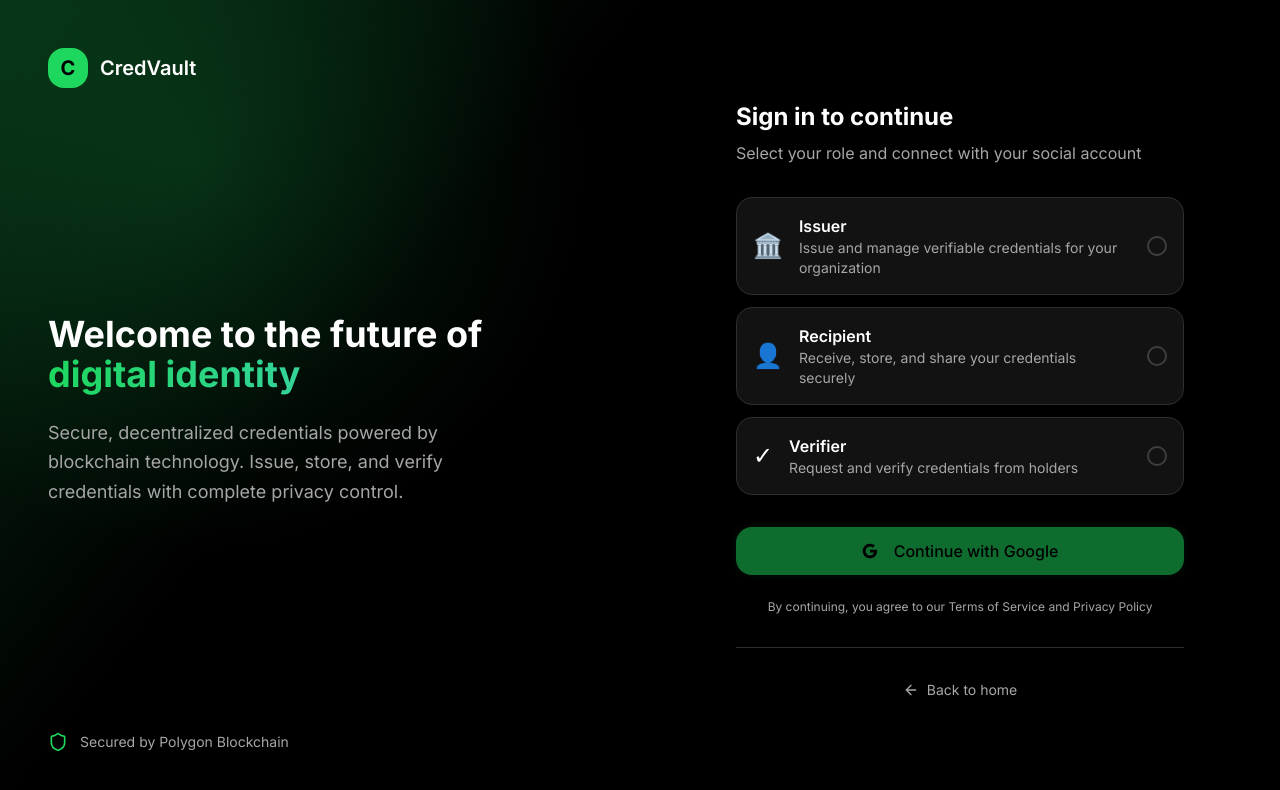
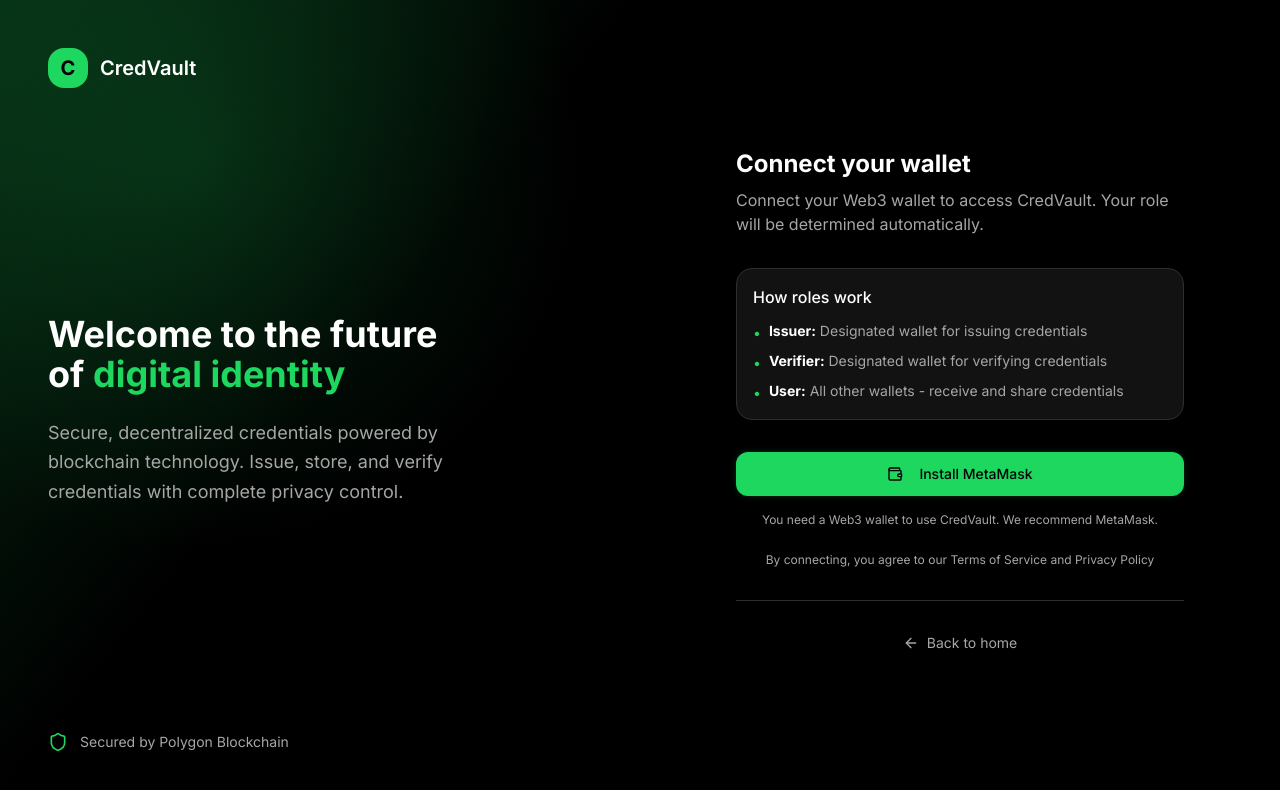
Before and after one commit to Arnab-apk/hackstorm, a Next.js app: page /login in a window 1280 px wide. Shown: the top 790 px of the page. Built offline with nearby package versions, Linux system fonts and the light colour scheme.

Commit message:
feat: implement wallet connection and role-based auth
Add "Connect Wallet" button, create auth routes, and update layouts

Co-authored-by: Monojit Goswami <199814502+monojitgoswami69@users.noreply.github.com>

```diff
--- a/app/(issuer)/layout.tsx
+++ b/app/(issuer)/layout.tsx
@@ -1,5 +1,8 @@
 'use client';
 
+import * as React from 'react';
+import { useRouter } from 'next/navigation';
+import useSWR from 'swr';
 import { AppShell } from '@/components/shared/app-shell';
 import {
   LayoutDashboard,
@@ -8,6 +11,7 @@ import {
   FolderOpen,
   Settings,
   HelpCircle,
+  Loader2,
 } from 'lucide-react';
 
 const navItems = [
@@ -22,22 +26,51 @@ const bottomNavItems = [
   { label: 'Help', href: '/issuer/help', icon: <HelpCircle className="h-5 w-5" /> },
 ];
 
-// Mock user data - in production this would come from auth context
-const mockUser = {
-  name: 'Demo University',
-  email: 'admin@university.edu',
-  role: 'issuer',
-};
+const fetcher = (url: string) => fetch(url).then(res => res.json());
 
 export default function IssuerLayout({ children }: { children: React.ReactNode }) {
+  const router = useRouter();
+  const { data, error, isLoading } = useSWR('/api/auth/me', fetcher);
+
+  React.useEffect(() => {
+    if (error || (data && !data.address)) {
+      router.push('/login');
+    } else if (data && data.role !== 'issuer') {
+      // Redirect to correct portal based on role
+      const routes: Record<string, string> = {
+        user: '/wallet',
+        verifier: '/verifier',
+      };
+      router.push(routes[data.role] || '/login');
+    }
+  }, [data, error, router]);
+
+  if (isLoading) {
+    return (
+      <div className="min-h-screen flex items-center justify-center bg-background">
+        <Loader2 className="h-8 w-8 animate-spin text-primary" />
+      </div>
+    );
+  }
+
+  if (!data?.address || data.role !== 'issuer') {
+    return null;
+  }
+
+  const user = {
+    name: data.email?.split('@')[0] || 'Issuer',
+    email: data.email || data.address,
+    role: 'issuer',
+  };
+
   return (
     <AppShell
       sidebarTitle="CredVault"
       sidebarSubtitle="Issuer Portal"
       navItems={navItems}
       bottomNavItems={bottomNavItems}
-      user={mockUser}
-      notificationCount={3}
+      user={user}
+      notificationCount={0}
     >
       {children}
     </AppShell>
--- a/app/(recipient)/layout.tsx
+++ b/app/(recipient)/layout.tsx
@@ -1,5 +1,8 @@
 'use client';
 
+import * as React from 'react';
+import { useRouter } from 'next/navigation';
+import useSWR from 'swr';
 import { AppShell } from '@/components/shared/app-shell';
 import {
   Wallet,
@@ -8,11 +11,12 @@ import {
   History,
   Settings,
   HelpCircle,
+  Loader2,
 } from 'lucide-react';
 
 const navItems = [
   { label: 'My Wallet', href: '/wallet', icon: <Wallet className="h-5 w-5" /> },
-  { label: 'Inbox', href: '/wallet/inbox', icon: <Inbox className="h-5 w-5" />, badge: 2 },
+  { label: 'Inbox', href: '/wallet/inbox', icon: <Inbox className="h-5 w-5" /> },
   { label: 'Shared', href: '/wallet/shared', icon: <Share2 className="h-5 w-5" /> },
   { label: 'Activity', href: '/wallet/activity', icon: <History className="h-5 w-5" /> },
 ];
@@ -22,22 +26,51 @@ const bottomNavItems = [
   { label: 'Help', href: '/wallet/help', icon: <HelpCircle className="h-5 w-5" /> },
 ];
 
-// Mock user data
-const mockUser = {
-  name: 'Alice Johnson',
-  email: 'alice@example.com',
-  role: 'recipient',
-};
+const fetcher = (url: string) => fetch(url).then(res => res.json());
 
 export default function RecipientLayout({ children }: { children: React.ReactNode }) {
+  const router = useRouter();
+  const { data, error, isLoading } = useSWR('/api/auth/me', fetcher);
+
+  React.useEffect(() => {
+    if (error || (data && !data.address)) {
+      router.push('/login');
+    } else if (data && data.role !== 'user') {
+      // Redirect to correct portal based on role
+      const routes: Record<string, string> = {
+        issuer: '/issuer',
+        verifier: '/verifier',
+      };
+      router.push(routes[data.role] || '/login');
+    }
+  }, [data, error, router]);
+
+  if (isLoading) {
+    return (
+      <div className="min-h-screen flex items-center justify-center bg-background">
+        <Loader2 className="h-8 w-8 animate-spin text-primary" />
+      </div>
+    );
+  }
+
+  if (!data?.address || data.role !== 'user') {
+    return null;
+  }
+
+  const user = {
+    name: data.email?.split('@')[0] || `${data.address.slice(0, 6)}...${data.address.slice(-4)}`,
+    email: data.email || data.address,
+    role: 'user',
+  };
+
   return (
     <AppShell
       sidebarTitle="CredVault"
       sidebarSubtitle="My Wallet"
       navItems={navItems}
       bottomNavItems={bottomNavItems}
-      user={mockUser}
-      notificationCount={2}
+      user={user}
+      notificationCount={0}
     >
       {children}
     </AppShell>
--- a/app/(verifier)/layout.tsx
+++ b/app/(verifier)/layout.tsx
@@ -1,5 +1,8 @@
 'use client';
 
+import * as React from 'react';
+import { useRouter } from 'next/navigation';
+import useSWR from 'swr';
 import { AppShell } from '@/components/shared/app-shell';
 import {
   LayoutDashboard,
@@ -8,12 +11,13 @@ import {
   History,
   Settings,
   HelpCircle,
+  Loader2,
 } from 'lucide-react';
 
 const navItems = [
   { label: 'Dashboard', href: '/verifier', icon: <LayoutDashboard className="h-5 w-5" /> },
   { label: 'Verify', href: '/verifier/scan', icon: <ScanLine className="h-5 w-5" /> },
-  { label: 'Requests', href: '/verifier/requests', icon: <ClipboardList className="h-5 w-5" />, badge: 3 },
+  { label: 'Requests', href: '/verifier/requests', icon: <ClipboardList className="h-5 w-5" /> },
   { label: 'History', href: '/verifier/history', icon: <History className="h-5 w-5" /> },
 ];
 
@@ -22,22 +26,51 @@ const bottomNavItems = [
   { label: 'Help', href: '/verifier/help', icon: <HelpCircle className="h-5 w-5" /> },
 ];
 
-// Mock user data
-const mockUser = {
-  name: 'TechCorp HR',
-  email: 'hr@techcorp.com',
-  role: 'verifier',
-};
+const fetcher = (url: string) => fetch(url).then(res => res.json());
 
 export default function VerifierLayout({ children }: { children: React.ReactNode }) {
+  const router = useRouter();
+  const { data, error, isLoading } = useSWR('/api/auth/me', fetcher);
+
+  React.useEffect(() => {
+    if (error || (data && !data.address)) {
+      router.push('/login');
+    } else if (data && data.role !== 'verifier') {
+      // Redirect to correct portal based on role
+      const routes: Record<string, string> = {
+        issuer: '/issuer',
+        user: '/wallet',
+      };
+      router.push(routes[data.role] || '/login');
+    }
+  }, [data, error, router]);
+
+  if (isLoading) {
+    return (
+      <div className="min-h-screen flex items-center justify-center bg-background">
+        <Loader2 className="h-8 w-8 animate-spin text-primary" />
+      </div>
+    );
+  }
+
+  if (!data?.address || data.role !== 'verifier') {
+    return null;
+  }
+
+  const user = {
+    name: data.email?.split('@')[0] || 'Verifier',
+    email: data.email || data.address,
+    role: 'verifier',
+  };
+
   return (
     <AppShell
       sidebarTitle="CredVault"
       sidebarSubtitle="Verifier Portal"
       navItems={navItems}
       bottomNavItems={bottomNavItems}
-      user={mockUser}
-      notificationCount={3}
+      user={user}
+      notificationCount={0}
     >
       {children}
     </AppShell>
--- a/app/login/page.tsx
+++ b/app/login/page.tsx
@@ -3,62 +3,100 @@
 import * as React from 'react';
 import Link from 'next/link';
 import { useRouter } from 'next/navigation';
-import { Shield, ArrowLeft, Loader2 } from 'lucide-react';
+import { Shield, ArrowLeft, Loader2, Wallet, AlertCircle } from 'lucide-react';
 import { Button } from '@/components/ui/button';
 
-type Role = 'issuer' | 'recipient' | 'verifier';
-
-const roles = [
-  {
-    id: 'issuer' as Role,
-    title: 'Issuer',
-    description: 'Issue and manage verifiable credentials for your organization',
-    icon: '🏛️',
-    color: 'from-emerald-500/20 to-emerald-500/5',
-    borderColor: 'border-emerald-500/30',
-    hoverBorder: 'hover:border-emerald-500/50',
-  },
-  {
-    id: 'recipient' as Role,
-    title: 'Recipient',
-    description: 'Receive, store, and share your credentials securely',
-    icon: '👤',
-    color: 'from-blue-500/20 to-blue-500/5',
-    borderColor: 'border-blue-500/30',
-    hoverBorder: 'hover:border-blue-500/50',
-  },
-  {
-    id: 'verifier' as Role,
-    title: 'Verifier',
-    description: 'Request and verify credentials from holders',
-    icon: '✓',
-    color: 'from-purple-500/20 to-purple-500/5',
-    borderColor: 'border-purple-500/30',
-    hoverBorder: 'hover:border-purple-500/50',
-  },
-];
+// Ethereum provider type
+declare global {
+  interface Window {
+    ethereum?: {
+      request: (args: { method: string; params?: unknown[] }) => Promise<unknown>;
+      on: (event: string, callback: (...args: unknown[]) => void) => void;
+      removeListener: (event: string, callback: (...args: unknown[]) => void) => void;
+      isMetaMask?: boolean;
+    };
+  }
+}
 
 export default function LoginPage() {
   const router = useRouter();
-  const [selectedRole, setSelectedRole] = React.useState<Role | null>(null);
-  const [isLoading, setIsLoading] = React.useState(false);
+  const [isConnecting, setIsConnecting] = React.useState(false);
+  const [error, setError] = React.useState<string | null>(null);
+  const [walletInstalled, setWalletInstalled] = React.useState<boolean | null>(null);
 
-  const handleLogin = async () => {
-    if (!selectedRole) return;
+  // Check if wallet is installed on mount
+  React.useEffect(() => {
+    setWalletInstalled(typeof window !== 'undefined' && !!window.ethereum);
+  }, []);
 
-    setIsLoading(true);
+  const connectWallet = async () => {
+    setError(null);
+    setIsConnecting(true);
 
-    // Simulate Web3Auth login delay
-    await new Promise(resolve => setTimeout(resolve, 1500));
+    try {
+      // Check if ethereum provider exists
+      if (!window.ethereum) {
+        setError('No wallet detected. Please install MetaMask or another Web3 wallet.');
+        setIsConnecting(false);
+        return;
+      }
+
+      // Request account access
+      const accounts = await window.ethereum.request({
+        method: 'eth_requestAccounts',
+      }) as string[];
+
+      if (!accounts || accounts.length === 0) {
+        setError('No accounts found. Please unlock your wallet.');
+        setIsConnecting(false);
+        return;
+      }
+
+      const address = accounts[0];
+
+      // Call the login API with the wallet address
+      const response = await fetch('/api/auth/login', {
+        method: 'POST',
+        headers: {
+          'Content-Type': 'application/json',
+        },
+        body: JSON.stringify({ address }),
+      });
+
+      const data = await response.json();
+
+      if (!response.ok) {
+        setError(data.error || 'Login failed. Please try again.');
+        setIsConnecting(false);
+        return;
+      }
 
       // Redirect based on role
-    const routes: Record<Role, string> = {
+      const routes: Record<string, string> = {
         issuer: '/issuer',
-      recipient: '/wallet',
+        user: '/wallet',
         verifier: '/verifier',
       };
 
-    router.push(routes[selectedRole]);
+      const redirectPath = routes[data.role] || '/wallet';
+      router.push(redirectPath);
+    } catch (err) {
+      console.error('Wallet connection error:', err);
+
+      // Handle specific errors
+      if (err instanceof Error) {
+        if (err.message.includes('User rejected')) {
+          setError('Connection rejected. Please approve the connection request.');
+        } else if (err.message.includes('Already processing')) {
+          setError('A connection request is already pending. Please check your wallet.');
+        } else {
+          setError(err.message);
+        }
+      } else {
+        setError('Failed to connect wallet. Please try again.');
+      }
+      setIsConnecting(false);
+    }
   };
 
   return (
@@ -77,9 +115,9 @@ export default function LoginPage() {
           </Link>
 
           <div className="max-w-md">
-            <h1 className="text-4xl font-bold mb-6">
+            <h1 className="text-4xl font-bold mb-6 text-balance">
               Welcome to the future of{' '}
-              <span className="text-gradient">digital identity</span>
+              <span className="text-primary">digital identity</span>
             </h1>
             <p className="text-lg text-muted-foreground leading-relaxed">
               Secure, decentralized credentials powered by blockchain technology.
@@ -108,88 +146,77 @@ export default function LoginPage() {
           </div>
 
           <div className="mb-8">
-            <h2 className="text-2xl font-bold mb-2">Sign in to continue</h2>
+            <h2 className="text-2xl font-bold mb-2">Connect your wallet</h2>
             <p className="text-muted-foreground">
-              Select your role and connect with your social account
+              Connect your Web3 wallet to access CredVault. Your role will be determined automatically.
             </p>
           </div>
 
-          {/* Role Selection */}
-          <div className="space-y-3 mb-8">
-            {roles.map((role) => (
-              <button
-                key={role.id}
-                type="button"
-                onClick={() => setSelectedRole(role.id)}
-                className={`w-full p-4 rounded-xl border transition-all duration-200 text-left group ${
-                  selectedRole === role.id
-                    ? `${role.borderColor} bg-gradient-to-r ${role.color}`
-                    : `border-border hover:border-muted-foreground/30 bg-card ${role.hoverBorder}`
-                }`}
-              >
-                <div className="flex items-center gap-4">
-                  <div className="text-2xl">{role.icon}</div>
-                  <div className="flex-1">
-                    <h3 className="font-semibold">{role.title}</h3>
-                    <p className="text-sm text-muted-foreground">{role.description}</p>
+          {/* Role Info */}
+          <div className="mb-8 p-4 rounded-xl border border-border bg-card">
+            <h3 className="font-medium mb-3">How roles work</h3>
+            <ul className="space-y-2 text-sm text-muted-foreground">
+              <li className="flex items-start gap-2">
+                <span className="text-primary mt-0.5">•</span>
+                <span><strong className="text-foreground">Issuer:</strong> Designated wallet for issuing credentials</span>
+              </li>
+              <li className="flex items-start gap-2">
+                <span className="text-primary mt-0.5">•</span>
+                <span><strong className="text-foreground">Verifier:</strong> Designated wallet for verifying credentials</span>
+              </li>
+              <li className="flex items-start gap-2">
+                <span className="text-primary mt-0.5">•</span>
+                <span><strong className="text-foreground">User:</strong> All other wallets - receive and share credentials</span>
+              </li>
+            </ul>
           </div>
-                  <div
-                    className={`h-5 w-5 rounded-full border-2 transition-all ${
-                      selectedRole === role.id
-                        ? 'border-primary bg-primary'
-                        : 'border-muted-foreground/30'
-                    }`}
-                  >
-                    {selectedRole === role.id && (
-                      <div className="h-full w-full flex items-center justify-center">
-                        <div className="h-2 w-2 rounded-full bg-primary-foreground" />
+
+          {/* Error Message */}
+          {error && (
+            <div className="mb-6 p-4 rounded-xl border border-destructive/50 bg-destructive/10 flex items-start gap-3">
+              <AlertCircle className="h-5 w-5 text-destructive shrink-0 mt-0.5" />
+              <p className="text-sm text-destructive">{error}</p>
             </div>
           )}
+
+          {/* Connect Wallet Button */}
+          {walletInstalled === false ? (
+            <div className="space-y-4">
+              <Button
+                size="lg"
+                className="w-full"
+                onClick={() => window.open('https://metamask.io/download/', '_blank')}
+              >
+                <Wallet className="mr-2 h-5 w-5" />
+                Install MetaMask
+              </Button>
+              <p className="text-center text-xs text-muted-foreground">
+                You need a Web3 wallet to use CredVault. We recommend MetaMask.
+              </p>
             </div>
-                </div>
-              </button>
-            ))}
-          </div>
-
-          {/* Social Login Button */}
+          ) : (
             <Button
-            size="xl"
+              size="lg"
               className="w-full"
-            disabled={!selectedRole || isLoading}
-            onClick={handleLogin}
+              disabled={isConnecting || walletInstalled === null}
+              onClick={connectWallet}
             >
-            {isLoading ? (
+              {isConnecting ? (
                 <>
                   <Loader2 className="mr-2 h-5 w-5 animate-spin" />
                   Connecting...
                 </>
               ) : (
                 <>
-                <svg className="mr-2 h-5 w-5" viewBox="0 0 24 24">
-                  <path
-                    fill="currentColor"
-                    d="M22.56 12.25c0-.78-.07-1.53-.2-2.25H12v4.26h5.92c-.26 1.37-1.04 2.53-2.21 3.31v2.77h3.57c2.08-1.92 3.28-4.74 3.28-8.09z"
-                  />
-                  <path
-                    fill="currentColor"
-                    d="M12 23c2.97 0 5.46-.98 7.28-2.66l-3.57-2.77c-.98.66-2.23 1.06-3.71 1.06-2.86 0-5.29-1.93-6.16-4.53H2.18v2.84C3.99 20.53 7.7 23 12 23z"
-                  />
-                  <path
-                    fill="currentColor"
-                    d="M5.84 14.09c-.22-.66-.35-1.36-.35-2.09s.13-1.43.35-2.09V7.07H2.18C1.43 8.55 1 10.22 1 12s.43 3.45 1.18 4.93l2.85-2.22.81-.62z"
-                  />
-                  <path
-                    fill="currentColor"
-                    d="M12 5.38c1.62 0 3.06.56 4.21 1.64l3.15-3.15C17.45 2.09 14.97 1 12 1 7.7 1 3.99 3.47 2.18 7.07l3.66 2.84c.87-2.6 3.3-4.53 6.16-4.53z"
-                  />
-                </svg>
-                Continue with Google
+                  <Wallet className="mr-2 h-5 w-5" />
+                  Connect Wallet
                 </>
               )}
             </Button>
+          )}
 
           <p className="mt-6 text-center text-xs text-muted-foreground">
-            By continuing, you agree to our Terms of Service and Privacy Policy
+            By connecting, you agree to our Terms of Service and Privacy Policy
           </p>
 
           <div className="mt-8 pt-8 border-t border-border">
```
Also changed, not shown: app/api/auth/me/route.ts (added, +25 -0 lines), components/shared/header.tsx (+13 -4 lines). Lines whose indentation alone changed are shown as unchanged.
